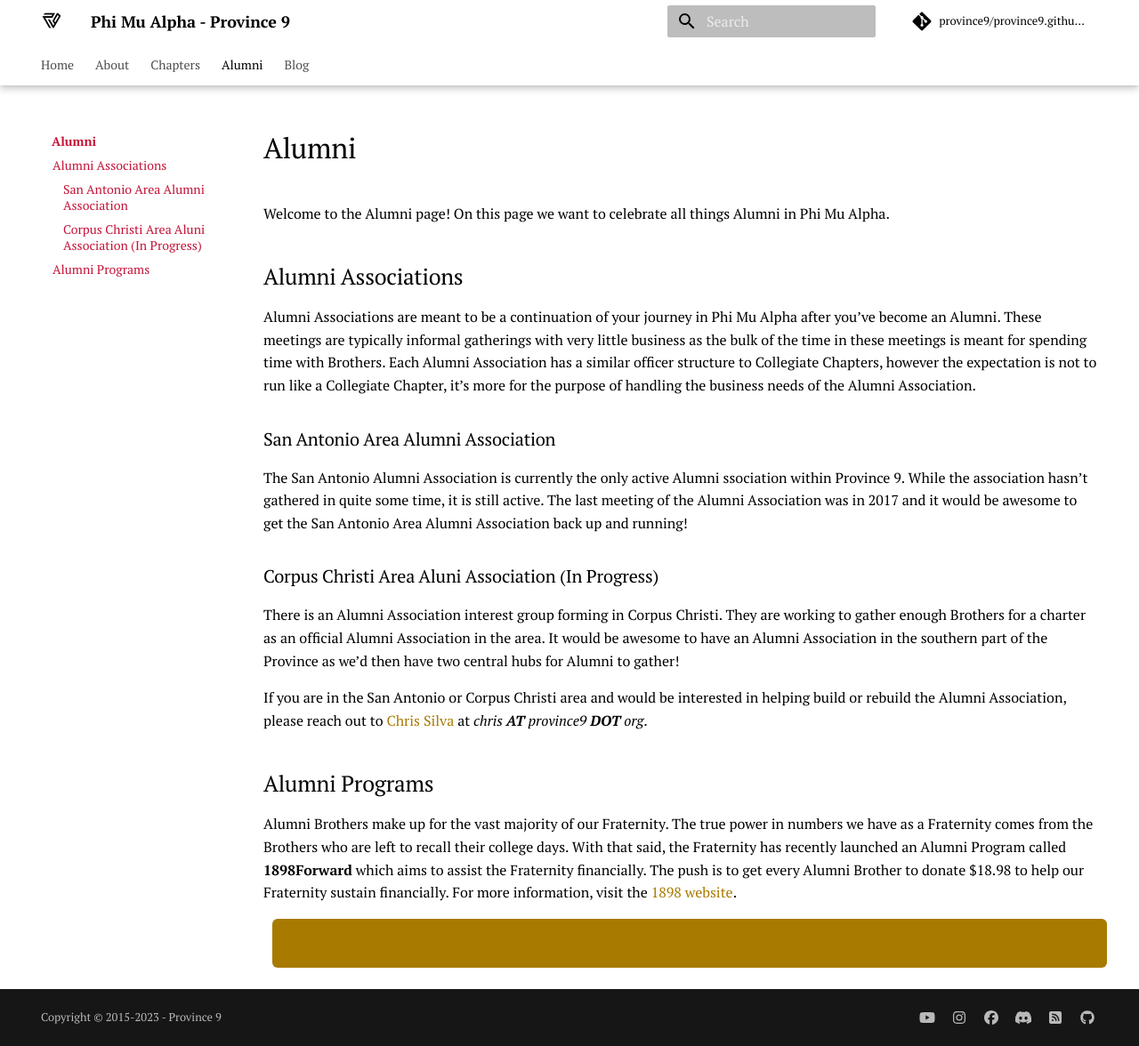
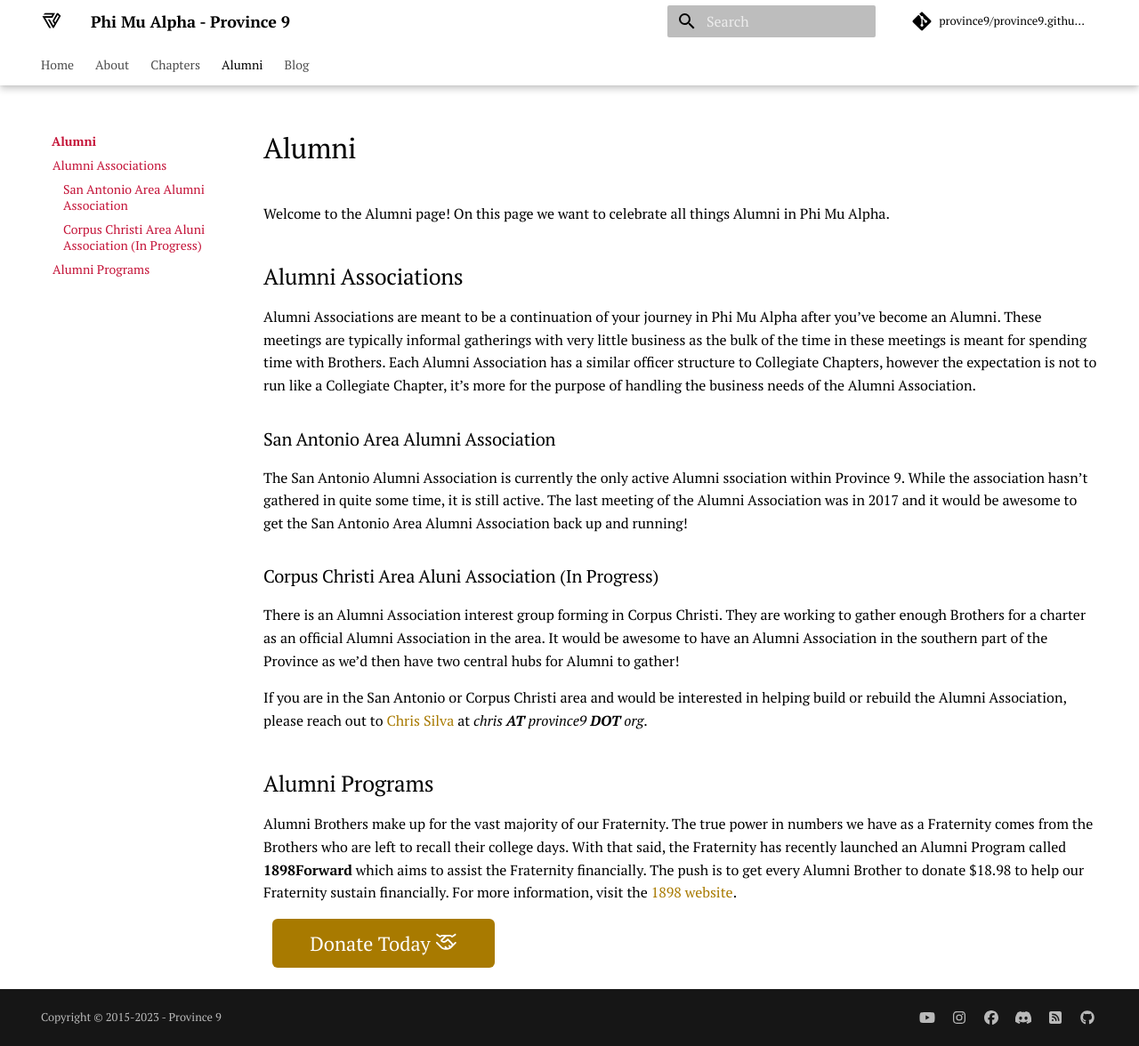
Before and after one commit to Province9/province9.github.io, an MkDocs documentation site: the page built from docs/alumni.md, in a window 1280 px wide and 1176 px high. Shown: the whole window at 89% size. Built offline with MkDocs 1.6.1 and Material for MkDocs 9.7.7, drawn with Linux system fonts in a browser that asks for light colours; comment, search, counter and statistics services are not loaded.

Commit message:
forgot style sheet

```diff
--- a/docs/stylesheets/extra.css
+++ b/docs/stylesheets/extra.css
@@ -82,34 +82,20 @@
     padding: 0.5rem;
     position: relative;
     text-align: center;
-    width: 100%;
+    width: 250px;
     z-index: 2;
 }
+
+
 
 .p9-button--primary {
     background-color: var(--md-primary-fg-color--dark);
     border-color: var(--md-primary-bg-color);
-    color: var(--md-primary-bg-color--transparent);
+    color: var(--md-primary-fg-color) !important;
 }
 
-
-.p9-button:focus,
-.p9-button:hover {
+.p9-button--primary:hover {
     background-color: var(--md-primary-bg-color);
     border-color: var(--md-accent-fg-color);
-    color: var(--md-primary-fg-color);
+    color: var(--md-accent-fg-color) !important;
 }
-
-.p9-button--primary {
-    background-color: var(--md-primary-fg-color--dark);
-    border-color: var(--md-primary-bg-color);
-    color: var(--md-primary-bg-color--transparent);
-}
-
-
-.p9-button:focus,
-.p9-button:hover {
-    background-color: var(--md-primary-bg-color);
-    border-color: var(--md-accent-fg-color);
-    color: var(--md-primary-fg-color);
-}
```
